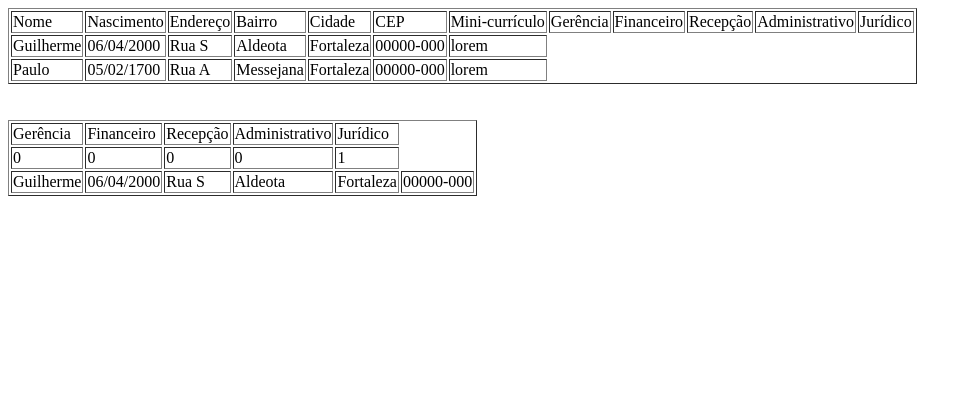
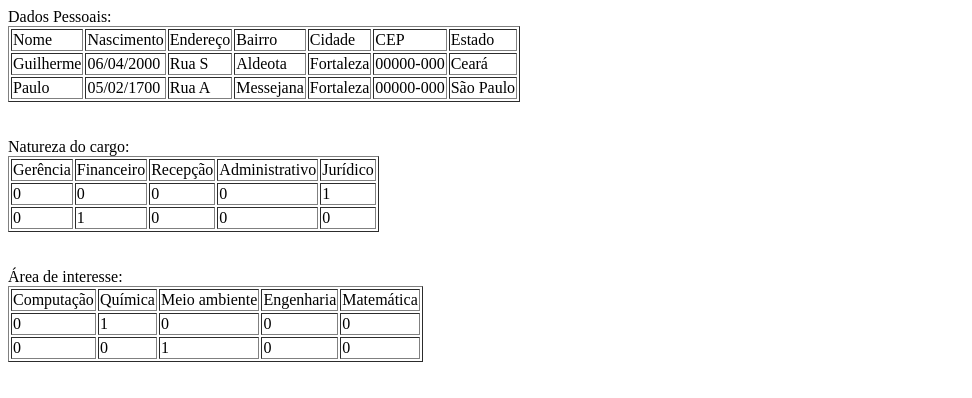
Before and after one commit to GuilhermeBRabelo/ProjetosGG, a plain HTML site: page atividade 2 - Formulario/dados.html in a window 1280 px wide. Shown: the whole page, without its empty margins (0-972 px from the left). Drawn offline with Linux system fonts and the light colour scheme.

Commit message:
Add files via upload

```diff
--- a/atividade 2 - Formulario/dados.html
+++ b/atividade 2 - Formulario/dados.html
@@ -8,6 +8,7 @@
 <body>
 
     <table border="1">
+        <label>Dados Pessoais:</label>
         <thead id="dadosPessoais">
             <td>Nome</td>
             <td>Nascimento</td>
@@ -15,12 +16,7 @@
             <td>Bairro</td>
             <td>Cidade</td>
             <td>CEP</td>
-            <td>Mini-currículo</td>
-            <td>Gerência</td>
-            <td>Financeiro</td>
-            <td>Recepção</td>
-            <td>Administrativo</td>
-            <td>Jurídico</td>
+            <td>Estado</td>
         </thead>
 
         <tbody>
@@ -31,7 +27,7 @@
                 <td>Aldeota</td>
                 <td>Fortaleza</td>
                 <td>00000-000</td>
-                <td>lorem</td>
+                <td>Ceará</td>
             </tr>
 
             <tr id="linha2">
@@ -41,7 +37,7 @@
                 <td>Messejana</td>
                 <td>Fortaleza</td>
                 <td>00000-000</td>
-                <td>lorem</td>
+                <td>São Paulo</td>
             </tr>
 
         </tbody>
@@ -51,6 +47,7 @@
     <br><br>
 
     <table border="1">
+        <label>Natureza do cargo:</label>
         <thead id="dadosProfissionais">
             <td>Gerência</td>
             <td>Financeiro</td>
@@ -68,15 +65,45 @@
                 <td>1</td>
             </tr>
 
+            <tr id="linha2">
+                <td>0</td>
+                <td>1</td>
+                <td>0</td>
+                <td>0</td>
+                <td>0</td>
+            </tr>
+        </tbody>
+
+    </table>
+
+    <br><br>
+
+    <table border="1">
+        <label>Área de interesse:</label>
+        <thead id="dadosProfissionais">
+            <td>Computação</td>
+            <td>Química</td>
+            <td>Meio ambiente</td>
+            <td>Engenharia</td>
+            <td>Matemática</td>
+        </thead>
+
+        <tbody>
             <tr id="linha1">
-                <td>Guilherme</td>
-                <td>06/04/2000</td>
-                <td>Rua S</td>
-                <td>Aldeota</td>
-                <td>Fortaleza</td>
-                <td>00000-000</td>
+                <td>0</td>
+                <td>1</td>
+                <td>0</td>
+                <td>0</td>
+                <td>0</td>
             </tr>
 
+            <tr id="linha2">
+                <td>0</td>
+                <td>0</td>
+                <td>1</td>
+                <td>0</td>
+                <td>0</td>
+            </tr>
         </tbody>
 
     </table>
```
